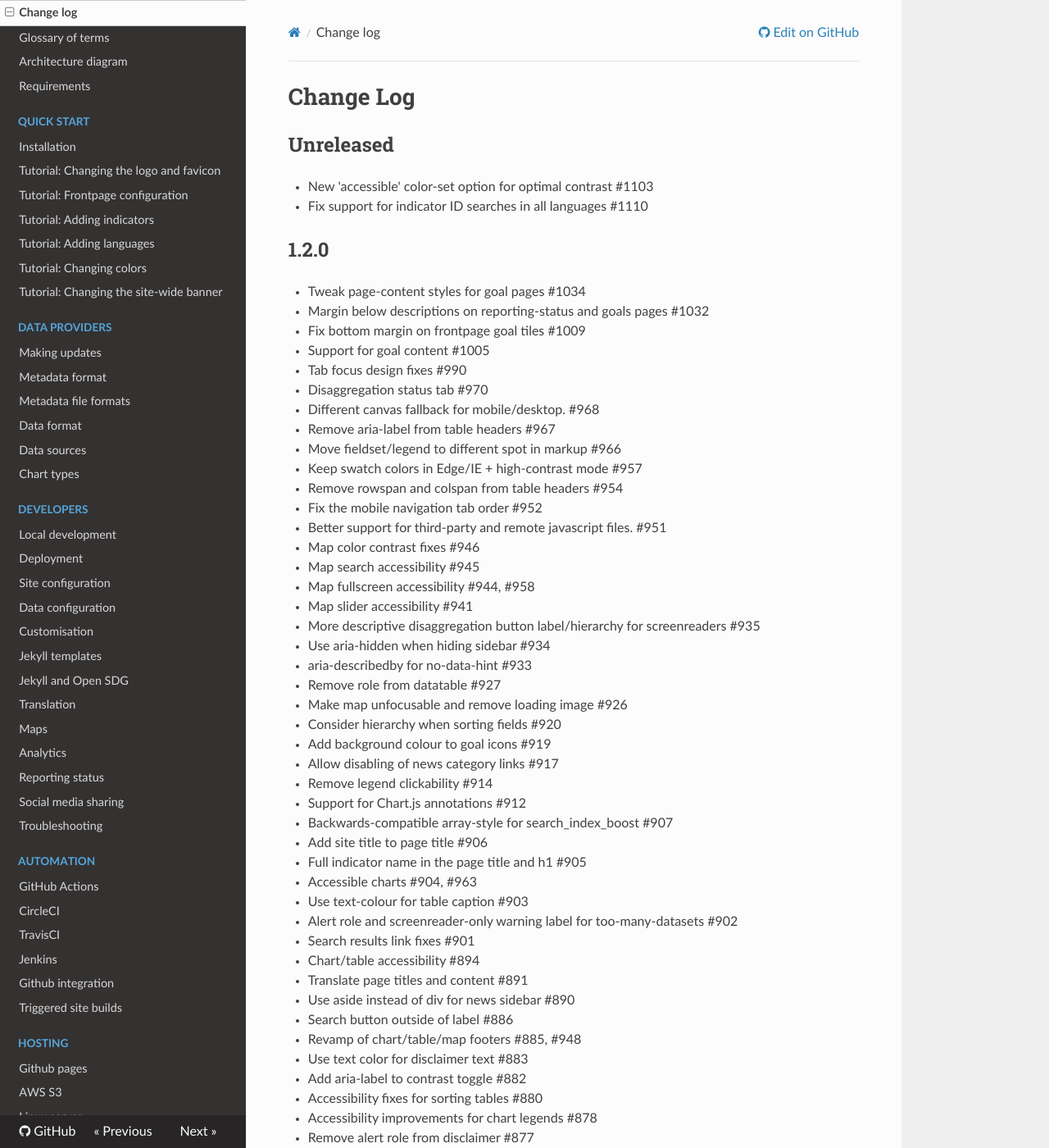
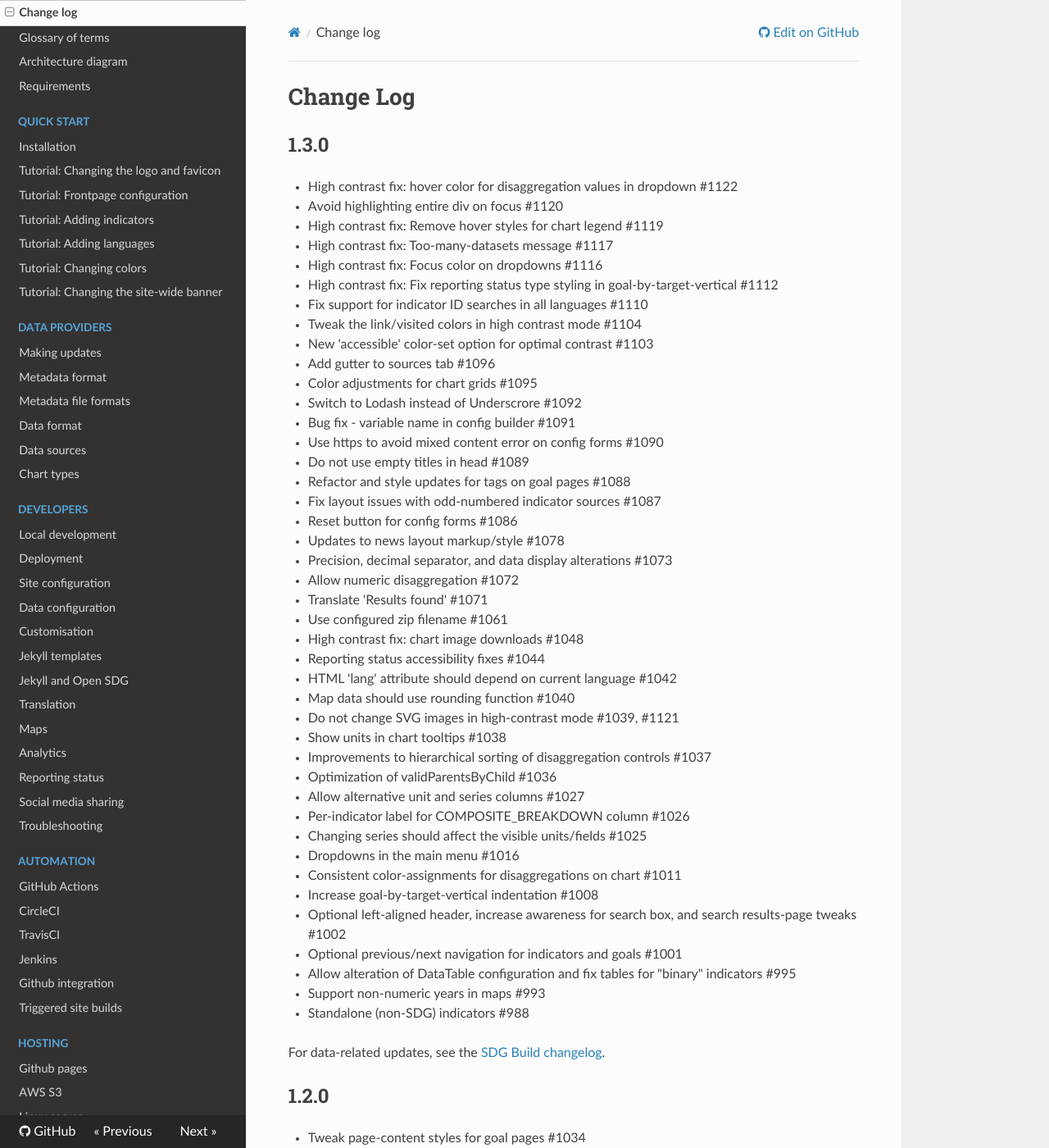
Before and after one commit to open-sdg/open-sdg, an MkDocs documentation site: the page built from docs/changelog.md, in a window 1280 px wide and 1400 px high. Shown: the whole window at 82% size. Built offline with MkDocs 1.6.1, drawn with Linux system fonts in a browser that asks for light colours; nearby versions of some CDN libraries; old or Windows-style settings are respelled for this version of MkDocs.

Commit message:
Changelog updates for 1.3.0

```diff
--- a/docs/changelog.md
+++ b/docs/changelog.md
@@ -1,9 +1,51 @@
 <h1>Change Log</h1>
 
-## Unreleased
+## 1.3.0
 
+* High contrast fix: hover color for disaggregation values in dropdown #1122
+* Avoid highlighting entire div on focus #1120
+* High contrast fix: Remove hover styles for chart legend #1119
+* High contrast fix: Too-many-datasets message #1117
+* High contrast fix: Focus color on dropdowns #1116
+* High contrast fix: Fix reporting status type styling in goal-by-target-vertical #1112
+* Fix support for indicator ID searches in all languages #1110
+* Tweak the link/visited colors in high contrast mode #1104
 * New 'accessible' color-set option for optimal contrast #1103
-* Fix support for indicator ID searches in all languages #1110
+* Add gutter to sources tab #1096
+* Color adjustments for chart grids #1095
+* Switch to Lodash instead of Underscrore #1092
+* Bug fix - variable name in config builder #1091
+* Use https to avoid mixed content error on config forms #1090
+* Do not use empty titles in head #1089
+* Refactor and style updates for tags on goal pages #1088
+* Fix layout issues with odd-numbered indicator sources #1087
+* Reset button for config forms #1086
+* Updates to news layout markup/style #1078
+* Precision, decimal separator, and data display alterations #1073
+* Allow numeric disaggregation #1072
+* Translate 'Results found' #1071
+* Use configured zip filename #1061
+* High contrast fix: chart image downloads #1048
+* Reporting status accessibility fixes #1044
+* HTML 'lang' attribute should depend on current language #1042
+* Map data should use rounding function #1040
+* Do not change SVG images in high-contrast mode #1039, #1121
+* Show units in chart tooltips #1038
+* Improvements to hierarchical sorting of disaggregation controls #1037
+* Optimization of validParentsByChild #1036
+* Allow alternative unit and series columns #1027
+* Per-indicator label for COMPOSITE_BREAKDOWN column #1026
+* Changing series should affect the visible units/fields #1025
+* Dropdowns in the main menu #1016
+* Consistent color-assignments for disaggregations on chart #1011
+* Increase goal-by-target-vertical indentation #1008
+* Optional left-aligned header, increase awareness for search box, and search results-page tweaks #1002
+* Optional previous/next navigation for indicators and goals #1001
+* Allow alteration of DataTable configuration and fix tables for "binary" indicators #995
+* Support non-numeric years in maps #993
+* Standalone (non-SDG) indicators #988
+
+For data-related updates, see the [SDG Build changelog](https://github.com/open-sdg/sdg-build/blob/master/CHANGELOG.md).
 
 ## 1.2.0
 
```
Also changed, not shown: docs/updates.md (+29 -0 lines).
